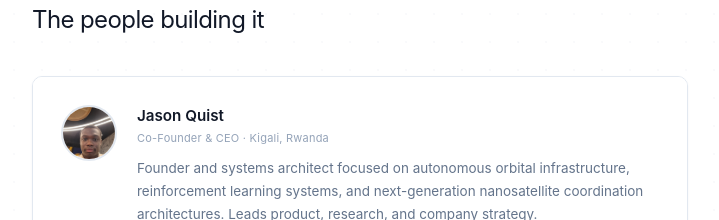
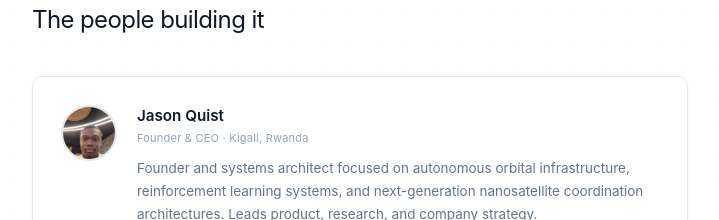
Before and after one commit to ikirerelabsresearch/iola-website, a React (Vite) app: page /about in a window 1280 px wide. Shown: the part 1820-2040 px from the top of the page, without its empty margins (280-999 px from the left). Built offline with nearby package versions, Linux system fonts and the light colour scheme.

Commit message:
Restore Jason as Founder & CEO, Alph role unchanged

```diff
--- a/src/pages/About.tsx
+++ b/src/pages/About.tsx
@@ -31,7 +31,7 @@ const team = [
     initials: 'JQ',
     photo: '/jason-ggle.jpg',
     name: 'Jason Quist',
-    role: 'Co-Founder & CEO · Kigali, Rwanda',
+    role: 'Founder & CEO · Kigali, Rwanda',
     bio: 'Founder and systems architect focused on autonomous orbital infrastructure, reinforcement learning systems, and next-generation nanosatellite coordination architectures. Leads product, research, and company strategy.',
   },
   {
```
